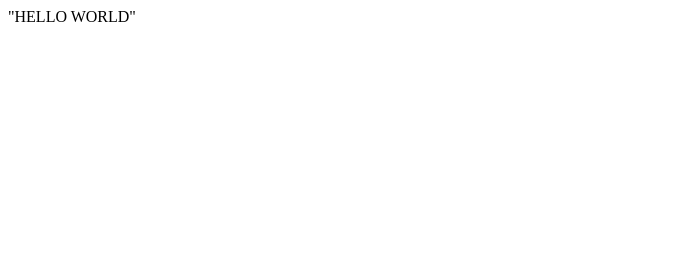
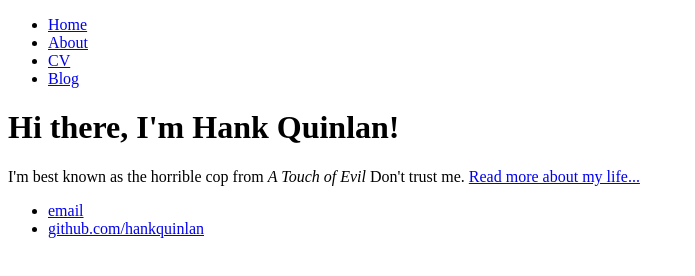
Before and after one commit to akhilNair/akhilNair.github.io, a plain HTML site: page index.html in a window 1280 px wide. Shown: the whole page, without its empty margins (0-695 px from the left). Drawn offline with Linux system fonts and the light colour scheme.

Commit message:
First update

```diff
--- a/index.html
+++ b/index.html
@@ -1 +1,28 @@
-"HELLO WORLD"
+<!DOCTYPE html>
+<html>
+	<head>
+		<title>Hank Quinlan, Horrible Cop</title>
+	</head>
+	<body>
+		<nav>
+    		<ul>
+        		<li><a href="/">Home</a></li>
+	        	<li><a href="/about">About</a></li>
+        		<li><a href="/cv">CV</a></li>
+        		<li><a href="/blog">Blog</a></li>
+    		</ul>
+		</nav>
+		<div class="container">
+    		<div class="blurb">
+        		<h1>Hi there, I'm Hank Quinlan!</h1>
+				<p>I'm best known as the horrible cop from <em>A Touch of Evil</em> Don't trust me. <a href="/about">Read more about my life...</a></p>
+    		</div><!-- /.blurb -->
+		</div><!-- /.container -->
+		<footer>
+    		<ul>
+        		<li><a href="mailto:hankquinlanhub@gmail.com">email</a></li>
+        		<li><a href="https://github.com/hankquinlan">github.com/hankquinlan</a></li>
+			</ul>
+		</footer>
+	</body>
+</html>
```
